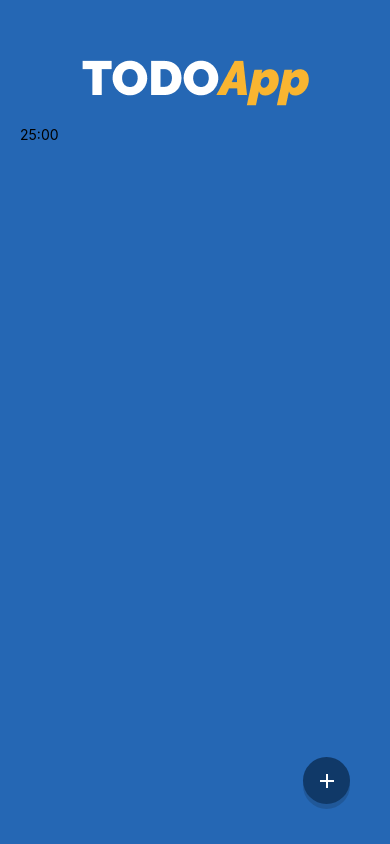
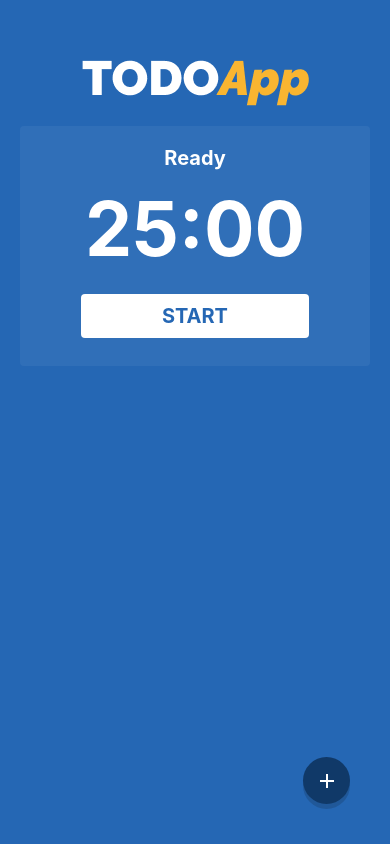
Before and after one commit to nilsonsierota/todo-app-mobile, a React Native app: screen / in a window 390 px wide. Built offline with nearby package versions, Linux system fonts and the light colour scheme.

Commit message:
feat: Timer

```diff
--- a/src/components/Buttons/Button.tsx
+++ b/src/components/Buttons/Button.tsx
@@ -1,16 +1,27 @@
-import React from "react";
+import React from 'react';
 
-import { StyleSheet, Text, TouchableOpacity } from "react-native";
-import { Theme } from "../../themes";
+import { Image, StyleSheet, Text, TouchableOpacity } from 'react-native';
+import { Theme } from '../../themes';
 
 type Props = {
-  label: string;
+  variant?: 'primary' | 'light';
+  label?: string;
+  icon?: any;
 };
 
-export function Button({ label }: Props) {
+export function Button({ variant = 'primary', label, icon }: Props) {
+  let touchableOpacityStyle = { backgroundColor: Theme.colors.primary };
+  let textStyle = { color: 'white' };
+
+  if (variant === 'light') {
+    touchableOpacityStyle = { backgroundColor: 'white' };
+    textStyle = { color: Theme.colors.primary };
+  }
+
   return (
-    <TouchableOpacity style={styles.button}>
-      <Text style={styles.text}>{label}</Text>
+    <TouchableOpacity style={[styles.button, touchableOpacityStyle]}>
+      {!!label && <Text style={[styles.text, textStyle]}>{label}</Text>}
+      {!!icon && <Image source={icon} />}
     </TouchableOpacity>
   );
 }
@@ -20,14 +31,12 @@ const styles = StyleSheet.create({
     borderRadius: 4,
     paddingVertical: 10,
     paddingHorizontal: 20,
-    backgroundColor: Theme.colors.primary,
-    alignItems: "center",
-    justifyContent: "center",
+    alignItems: 'center',
+    justifyContent: 'center',
   },
   text: {
-    fontWeight: "bold",
+    fontWeight: 'bold',
     fontSize: 20,
-    textTransform: "uppercase",
-    color: "white",
+    textTransform: 'uppercase',
   },
 });
--- a/src/components/Timer/Timer.tsx
+++ b/src/components/Timer/Timer.tsx
@@ -1,13 +1,75 @@
 import { StyleSheet, Text, View } from 'react-native';
+import { Button } from '../Buttons/Button';
 
-export function Timer() {
+const playImage = require('../../../assets/play.png');
+const pauseImage = require('../../../assets/pause.png');
+const stopImage = require('../../../assets/stop.png');
+const restartImage = require('../../../assets/restart.png');
+const strongCheckImage = require('../../../assets/strong-check.png');
+
+type Props = {
+  step?: 'START' | 'IN_PROGRESS' | 'FINISHED';
+};
+
+export function Timer({ step = 'START' }: Props) {
   return (
     <View style={styles.container}>
-      <Text>25:00</Text>
+      <Text style={styles.statusText}>Ready</Text>
+      <Text style={styles.timerText}>25:00</Text>
+      <View style={styles.controls}>
+        {step === 'START' && (
+          <View style={{ width: '65%' }}>
+            <Button variant="light" label="START" />
+          </View>
+        )}
+        {step === 'IN_PROGRESS' && (
+          <>
+            <Button variant="light" icon={playImage} />
+            <View style={{ paddingHorizontal: 5 }}>
+              <Button variant="light" icon={pauseImage} />
+            </View>
+            <Button variant="light" icon={stopImage} />
+          </>
+        )}
+        {step === 'FINISHED' && (
+          <>
+            <Button variant="light" icon={restartImage} />
+            <View style={{ paddingHorizontal: 5 }}>
+              <Button variant="light" icon={strongCheckImage} />
+            </View>
+          </>
+        )}
+      </View>
     </View>
   );
 }
 
 const styles = StyleSheet.create({
-  container: {},
+  container: {
+    width: '100%',
+    height: 240,
+    paddingVertical: 20,
+    backgroundColor: 'rgba(255, 255, 255, 0.05)',
+    borderRadius: 4,
+    flexDirection: 'column',
+    alignItems: 'center',
+    justifyContent: 'space-between',
+  },
+  statusText: {
+    fontSize: 20,
+    fontWeight: 'bold',
+    color: 'white',
+  },
+  timerText: {
+    fontSize: 75,
+    fontWeight: 'bold',
+    color: 'white',
+  },
+  controls: {
+    width: '100%',
+    height: 60,
+    flexDirection: 'row',
+    alignItems: 'center',
+    justifyContent: 'center',
+  },
 });
```
